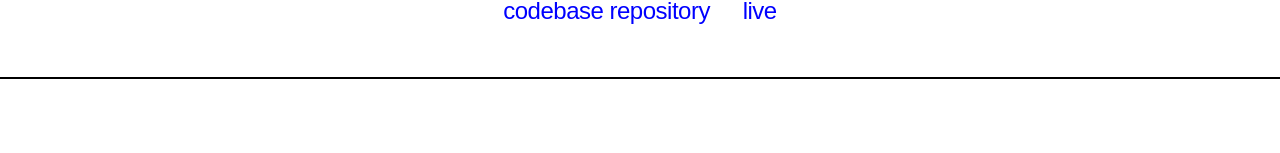
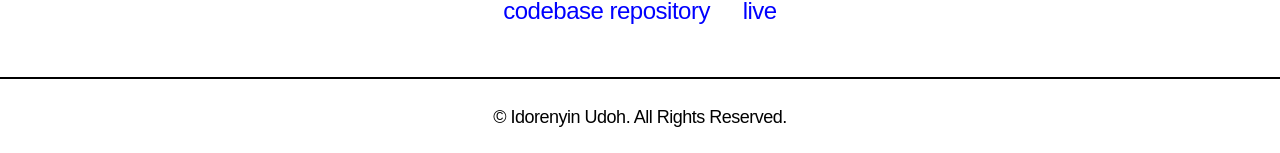
Before and after one commit to idorenyinudoh/iudoh.me, a Vue app: page /undiluted-music in a window 1280 px wide. Shown: the part 3273-3426 px from the top of the page. Before the commit the page ends 3352 px from the top, so only its background shows below. Built offline with nearby package versions, Linux system fonts and the light colour scheme.

Commit message:
create Footer.vue component and add to Home.vue and Work.vue

```diff
--- /dev/null
+++ b/src/components/Footer.vue
@@ -0,0 +1,21 @@
+<template lang="pug">
+footer
+    p &copy; Idorenyin Udoh. All Rights Reserved.
+</template>
+
+<script>
+export default {
+    name: 'Footer'
+}
+</script>
+
+<style scoped>
+footer {
+    padding: calc(15px + 1vw);
+    text-align: center;
+}
+footer p {
+    margin: 0;
+    font-size: 18px;
+}
+</style>
--- a/src/components/Work.vue
+++ b/src/components/Work.vue
@@ -34,9 +34,12 @@ main
         h2 check it out
         p: a(:href="repo", target="_blank") codebase repository
         p: a(:href="url", target="_blank") live
+Footer
 </template>
 
 <script>
+import Footer from './Footer.vue'
+
 export default {
     name: 'Work',
     props: {
@@ -56,6 +59,9 @@ export default {
         lessons: Array,
         repo: String,
         url: String
+    },
+    components: {
+        Footer
     }
 }
 </script>
--- a/src/views/Home.vue
+++ b/src/views/Home.vue
@@ -59,11 +59,12 @@ section#contact.left-heading
             a(href="https://linkedin.com/in/idorenyinudoh") LinkedIn
             |  or
             a(href="https://github.com/idorenyinudoh") GitHub
-footer
-    p &copy; Idorenyin Udoh. All Rights Reserved.
+Footer
 </template>
 
 <script>
+import Footer from '@/components/Footer.vue'
+
 export default {
     name: 'Home',
     data() {
@@ -76,6 +77,9 @@ export default {
         getCharactersLeft() {
             this.charactersLeft = 500 - this.message.length;
         }
+    },
+    components: {
+        Footer
     }
 }
 </script>
@@ -282,11 +286,4 @@ button {
 #contact p {
     margin-bottom: calc(30px + 1vw);
 }
-footer {
-    margin: calc(15px + 1vw);
-    text-align: center;
-}
-footer p {
-    font-size: 18px;
-}
 </style>
```
